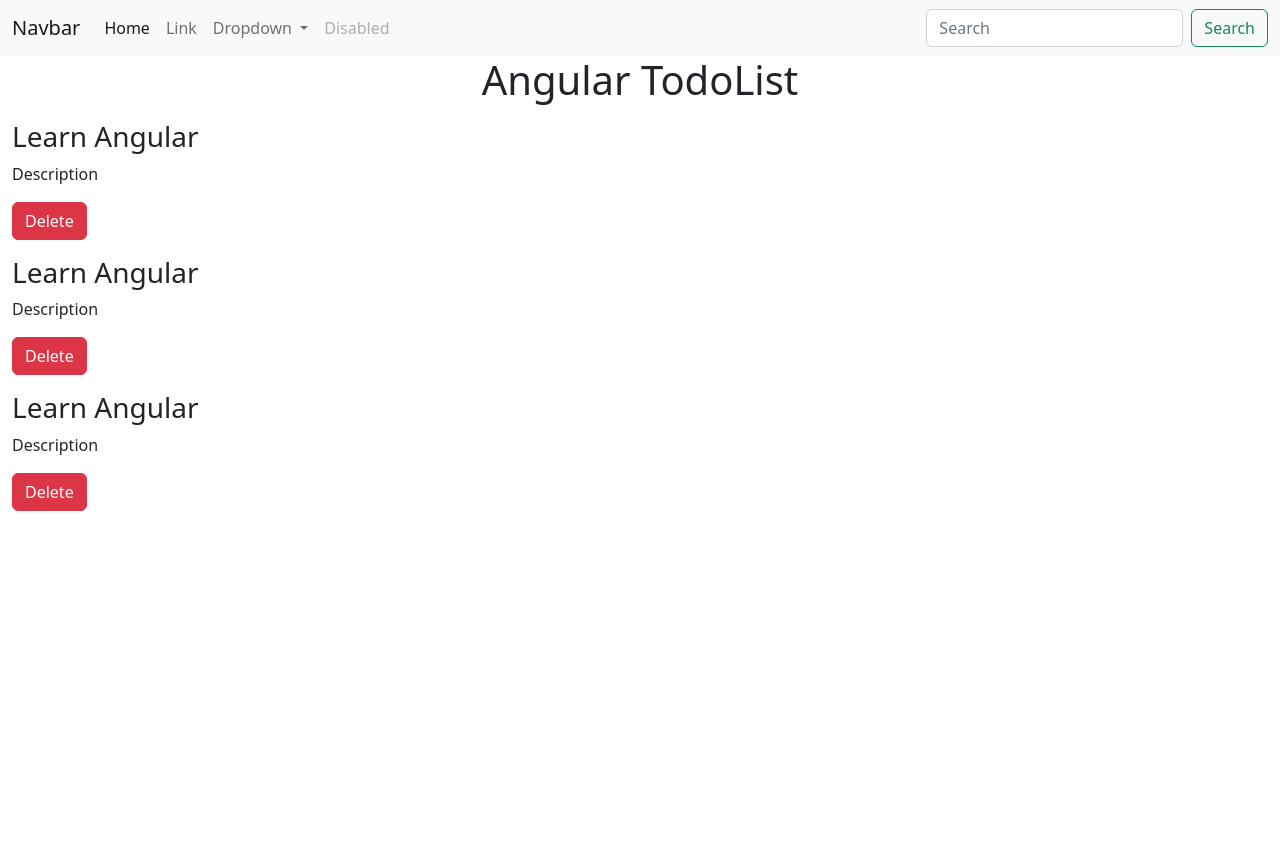
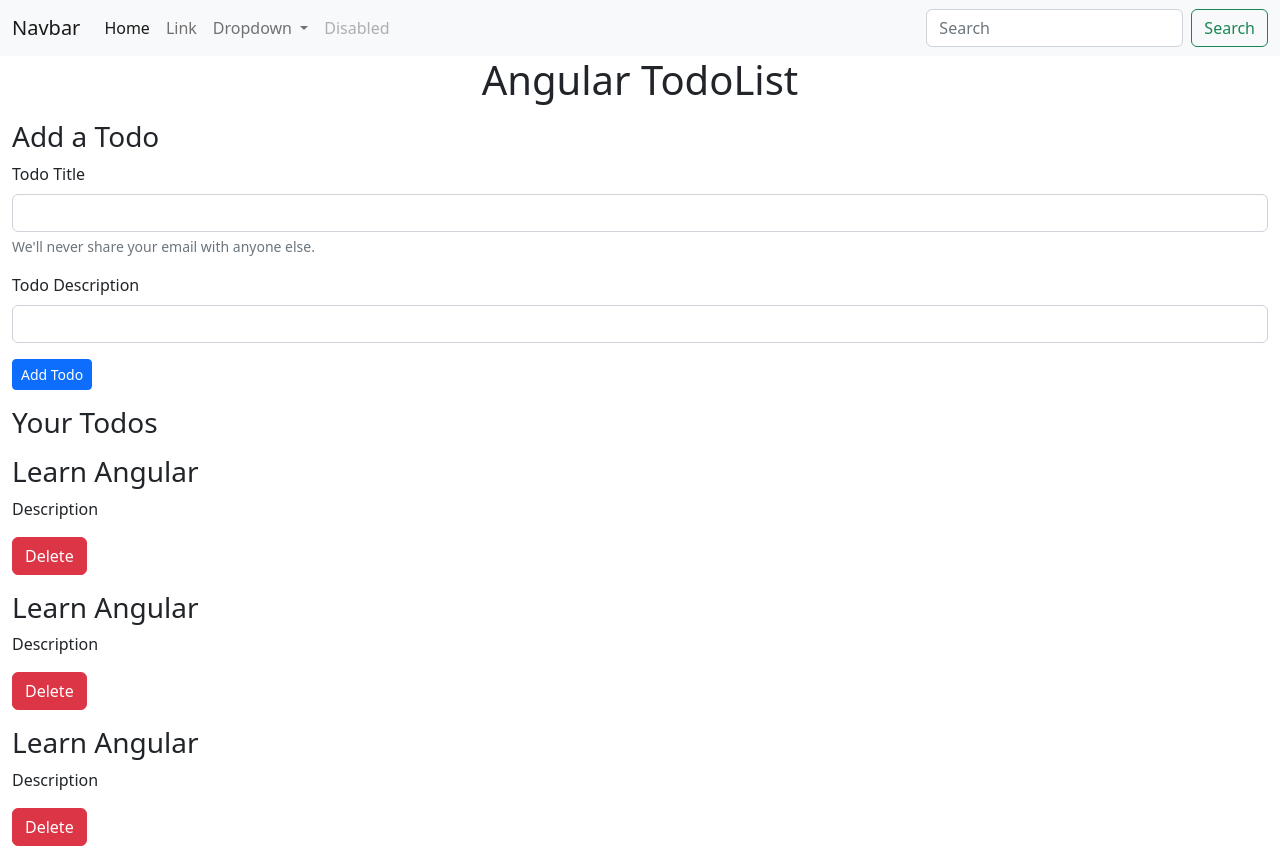
Before and after one commit to jagadhis/angular-todolist, an Angular app: page / in a window 1280 px wide. Before the commit the page ends 800 px from the top, so only its background shows below. Built offline with nearby package versions, Linux system fonts and the light colour scheme.

Commit message:
Added Todo FOm for adding Todo

```diff
--- /dev/null
+++ b/src/app/Mycomponents/add-todos/add-todos.component.html
@@ -0,0 +1,16 @@
+<div class="my-3">
+    <h3>Add a Todo</h3>
+    <form>
+        <div class="form-group mb-3">
+          <label for="title" class="form-label">Todo Title</label>
+          <input type="text" class="form-control" id="title" aria-describedby="emailHelp">
+          <div id="emailHelp" class="form-text">We'll never share your email with anyone else.</div>
+        </div>
+        <div class="form-group mb-3">
+          <label for="desc" class="form-label">Todo Description</label>
+          <input type="text" class="form-control" id="desc">
+        </div>
+
+        <button type="submit" class="btn btn-sm btn btn-primary">Add Todo</button>
+      </form>
+</div>
--- a/src/app/Mycomponents/todos/todos.component.html
+++ b/src/app/Mycomponents/todos/todos.component.html
@@ -1,3 +1,6 @@
+<app-add-todos></app-add-todos>
+
+<h3>Your Todos</h3>
 <div *ngFor="let todo of todos">
     <app-todo-item [todo]="todo" (todoDelete)="deleteTodo($event)"></app-todo-item>
 
--- a/src/app/app.module.ts
+++ b/src/app/app.module.ts
@@ -5,12 +5,14 @@
 import { AppComponent } from './app.component';
 import { TodosComponent } from './Mycomponents/todos/todos.component';
 import { TodoItemComponent } from './Mycomponents/todo-item/todo-item.component';
+import { AddTodosComponent } from './Mycomponents/add-todos/add-todos.component';
 
 @NgModule({
   declarations: [
     AppComponent,
     TodosComponent,
-    TodoItemComponent
+    TodoItemComponent,
+    AddTodosComponent
   ],
   imports: [
     BrowserModule,
```
Also changed, not shown: src/app/Mycomponents/add-todos/add-todos.component.ts (added, +10 -0 lines), src/app/Mycomponents/add-todos/add-todos.component.css (added), 1 other file (tests, documents, lock files or other folders).
